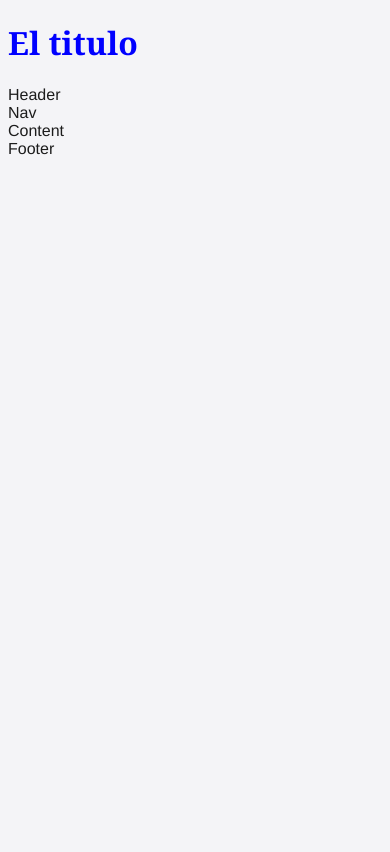
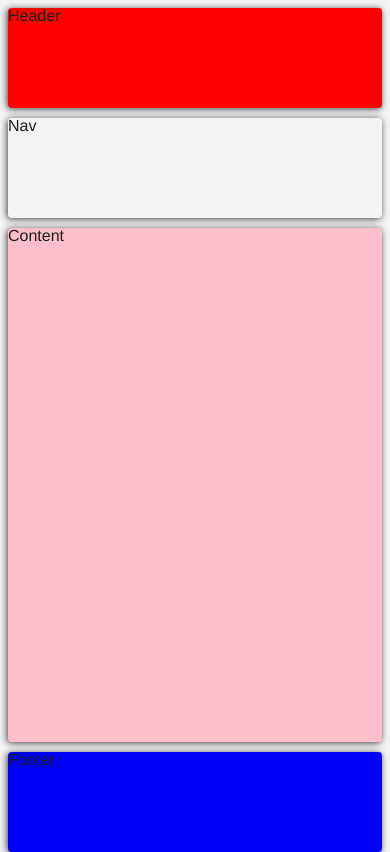
Before and after one commit to KatherinSernaMeza/customer-management-app, a React (Vite) app: page / in a window 390 px wide. Built offline with nearby package versions, Linux system fonts and the light colour scheme.

Commit message:
responsive structure

```diff
--- a/index.html
+++ b/index.html
@@ -7,7 +7,7 @@
     <link rel="stylesheet" href="./src/styles/_main.scss" />
     <title>Customer Managment</title>
   </head>
-  <body class="grid-container">
+  <body>
     <div id="root"></div>
     <script type="module" src="/src/main.tsx"></script>
   </body>
--- a/src/App.tsx
+++ b/src/App.tsx
@@ -5,12 +5,12 @@ import Nav from "./components/Nav";
 
 function App() {
   return (
-    <>
+    <div className="grid-container">
       <Header />
       <Nav />
       <Content />
       <Footer />
-    </>
+    </div>
   );
 }
 
--- a/src/components/Content.tsx
+++ b/src/components/Content.tsx
@@ -1,7 +1,7 @@
 import React from "react";
 
 const Content = () => {
-  return <main>Content</main>;
+  return <main className="main">Content</main>;
 };
 
 export default Content;
--- a/src/components/Footer.tsx
+++ b/src/components/Footer.tsx
@@ -1,7 +1,7 @@
 import React from "react";
 
 const Footer = () => {
-  return <footer>Footer</footer>;
+  return <footer className="footer">Footer</footer>;
 };
 
 export default Footer;
--- a/src/components/Header.tsx
+++ b/src/components/Header.tsx
@@ -1,7 +1,7 @@
 import React from "react";
 
 const Header = () => {
-  return <header>Header</header>;
+  return <header className="header">Header</header>;
 };
 
 export default Header;
--- a/src/components/Nav.tsx
+++ b/src/components/Nav.tsx
@@ -1,7 +1,7 @@
 import React from "react";
 
 const Nav = () => {
-  return <nav>Nav</nav>;
+  return <nav className="nav">Nav</nav>;
 };
 
 export default Nav;
--- a/src/main.tsx
+++ b/src/main.tsx
@@ -4,7 +4,6 @@ import App from "./App.tsx";
 
 ReactDOM.createRoot(document.getElementById("root") as HTMLElement).render(
   <React.StrictMode>
-    <h1> El titulo</h1>
     <App />
   </React.StrictMode>
 );
--- a/src/styles/_global.scss
+++ b/src/styles/_global.scss
@@ -12,7 +12,13 @@ html {
   height: 100%;
 }
 
-body,
+body {
+  min-height: 100%;
+}
+#root {
+  height: 100vh;
+}
+
 div,
 span,
 object,
@@ -125,26 +131,40 @@ input {
 }
 
 .navbar {
-  grid-area: header;
+  grid-area: navbar;
   background-color: green;
 }
 
 .main {
-  grid-area: header;
+  grid-area: main;
   background-color: pink;
 }
 
 .footer {
-  grid-area: header;
+  grid-area: footer;
   background-color: blue;
 }
 
 .grid-container {
   display: grid;
   gap: 10px;
+  grid-template-rows: 100px 100px auto 100px;
   grid-template-areas:
     "header"
     "navbar"
     "main"
     "footer";
+  height: 100vh;
 }
+
+@media (min-width: 600px) {
+  .grid-container {
+    grid-template-columns: 200px auto;
+    grid-template-rows: 100px auto 100px;
+    grid-template-areas:
+      "header header"
+      "navbar main"
+      "footer footer";
+    height: 100vh;
+  }
+}
--- a/src/styles/_main.scss
+++ b/src/styles/_main.scss
@@ -7,3 +7,6 @@
 
 //2.- TYPOGRAPHY
 @import "_typography.scss";
+
+//.3 GLOBAL RESET
+@import "_global.scss";
```
